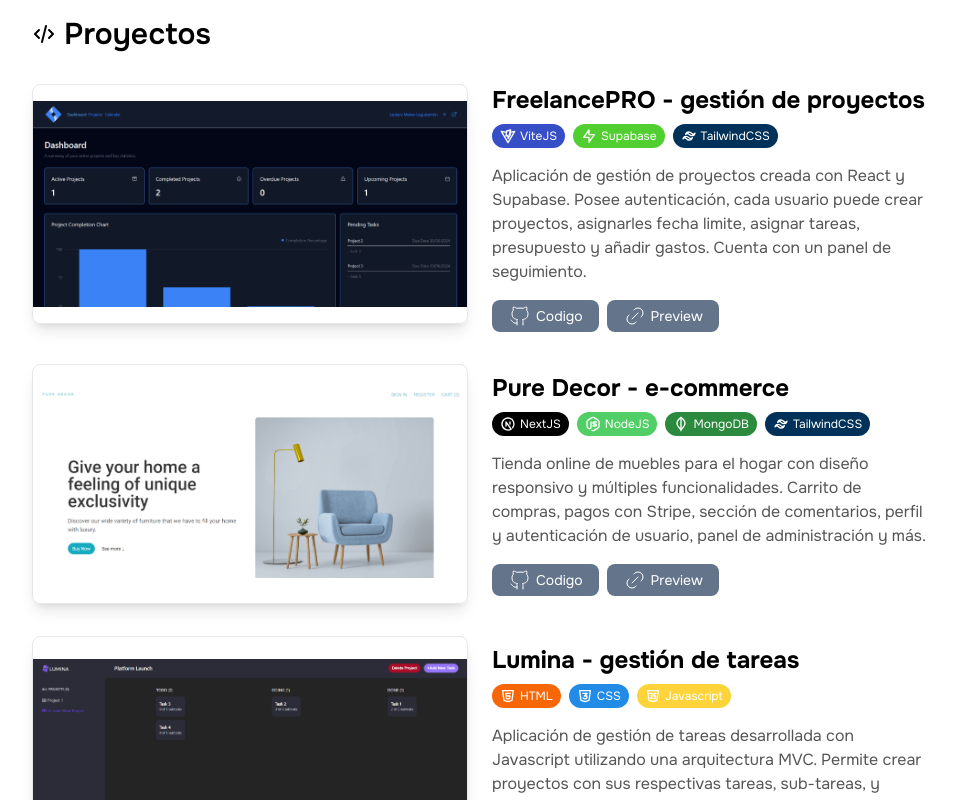
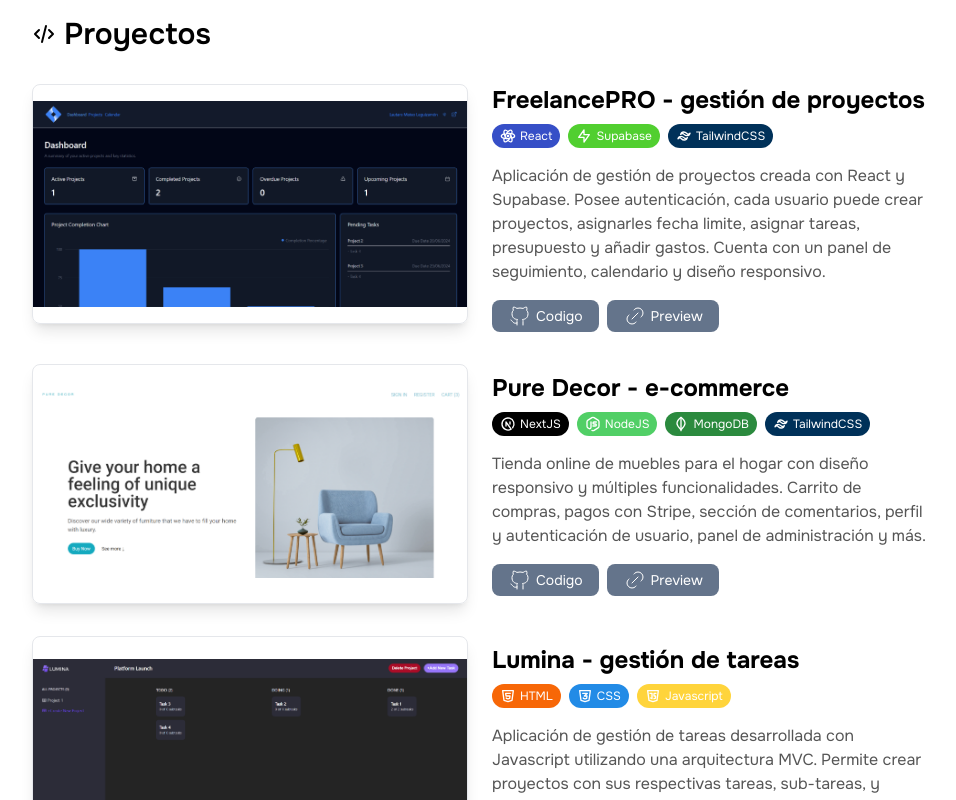
Before and after one commit to lautaromateol/portafolio, a React (Vite) app: page / in a window 1280 px wide. Shown: the part 880-1680 px from the top of the page, without its empty margins (160-1116 px from the left). Built offline with nearby package versions, Linux system fonts and the light colour scheme.

Commit message:
project info updated

```diff
--- a/src/components/Projects.jsx
+++ b/src/components/Projects.jsx
@@ -1,7 +1,12 @@
-import { IconBrandCss3, IconBrandHtml5, IconBrandJavascript, IconBrandMongodb, IconBrandNextjs, IconBrandRedux, IconBrandTailwind, IconBrandVite, IconCode, IconBrandNodejs, IconBrandSupabase } from "@tabler/icons-react"
+import { IconBrandCss3, IconBrandHtml5, IconBrandJavascript, IconBrandMongodb, IconBrandNextjs, IconBrandRedux, IconBrandTailwind, IconBrandVite, IconCode, IconBrandNodejs, IconBrandSupabase, IconBrandReact } from "@tabler/icons-react"
 import ProjectCard from "./ProjectCard"
 
 const TAGS = {
+  React: {
+    name: "React",
+    icon: <IconBrandReact className="size-4" />,
+    styles: "bg-[#364fc7]"
+  },
   NextJS:
   {
     name: "NextJS",
@@ -60,11 +65,11 @@ const TAGS = {
 const PROJECTS = [
   {
     title: "FreelancePRO - gestión de proyectos",
-    description: "Aplicación de gestión de proyectos creada con React y Supabase. Posee autenticación, cada usuario puede crear proyectos, asignarles fecha limite, asignar tareas, presupuesto y añadir gastos. Cuenta con un panel de seguimiento.",
+    description: "Aplicación de gestión de proyectos creada con React y Supabase. Posee autenticación, cada usuario puede crear proyectos, asignarles fecha limite, asignar tareas, presupuesto y añadir gastos. Cuenta con un panel de seguimiento, calendario y diseño responsivo.",
     image: "./img/projects/freelancepro.png",
     repoLink: "https://github.com/lautaromateol/freelancepro",
     deployLink: "https://freelancepro-mu.vercel.app/",
-    tags: [TAGS.ViteJS, TAGS.Supabase, TAGS.TailwindCSS]
+    tags: [TAGS.React, TAGS.Supabase, TAGS.TailwindCSS]
   },
   {
     title: "Pure Decor - e-commerce",
@@ -88,7 +93,7 @@ const PROJECTS = [
     image: "./img/projects/rick-and-morty.png",
     repoLink: "https://github.com/lautaromateol/SPA-rick-and-morty",
     deployLink: "https://rick-and-morty-wiki-lautaromateol.vercel.app/",
-    tags: [TAGS.ViteJS, TAGS.Redux, TAGS.TailwindCSS]
+    tags: [TAGS.React, TAGS.Redux, TAGS.TailwindCSS]
   },
   {
     title: "FitSync - landing page",
```
